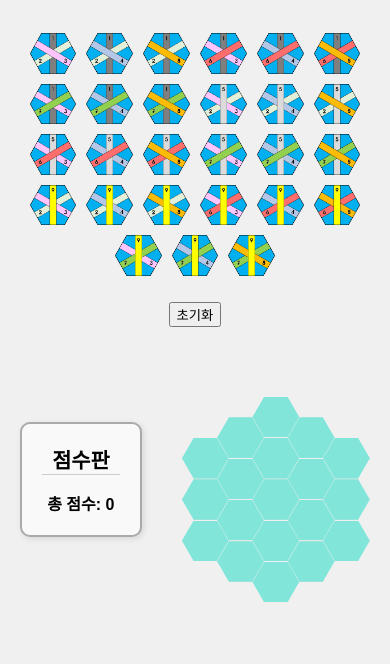
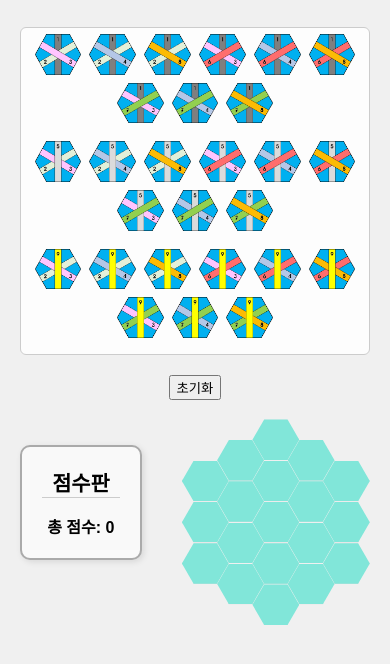
Before and after one commit to kinggodgirl/takeiteasy, a plain HTML site: page index.html in a window 390 px wide. Shown: the part 82-746 px from the top of the page. Drawn offline with Linux system fonts and the light colour scheme.

Commit message:
타일구역

```diff
--- a/index.html
+++ b/index.html
@@ -10,7 +10,12 @@
     <h1>🎲 Take It Easy</h1>
     <!-- 타일 뱅크: 아직 배치되지 않은 타일들이 여기에 표시됨 -->
 
-    <div id="tile-bank"></div>
+    <div id="tile-bank">
+      <div class="tile-group group-1"></div>
+      <div class="tile-group group-5"></div>
+      <div class="tile-group group-9"></div>
+    </div>
+
     <button onclick="resetBoard()">초기화</button>
     <!-- 보드판: 타일을 드래그해서 놓을 수 있는 19칸 -->
     <div id="mainboard">
--- a/script.js
+++ b/script.js
@@ -30,17 +30,22 @@ const tileFilenames = [
 
 const tileBank = document.getElementById("tile-bank");
 
-// 타일 생성
+const tileGroups = {
+  1: document.querySelector(".group-1"),
+  5: document.querySelector(".group-5"),
+  9: document.querySelector(".group-9"),
+};
+
 tileFilenames.forEach((name) => {
+  const prefix = parseInt(name[0]); // 시작 숫자 추출
   const img = document.createElement("img");
   img.src = `tiles/${name}.png`;
   img.className = "tile";
   img.id = `tile-${name}`;
-  img.draggable = true;
   img.dataset.code = name;
-  tileBank.appendChild(img);
+
+  tileGroups[prefix]?.appendChild(img);
 });
-
 let selectedTile = null;
 
 // 타일 이벤트 등록
@@ -59,7 +64,10 @@ function registerTileEvents() {
 }
 
 registerTileEvents();
-
+function getTileGroup(code) {
+  const prefix = parseInt(code[0]);
+  return document.querySelector(`.group-${prefix}`);
+}
 // 슬롯 드롭 이벤트
 document.querySelectorAll(".slot").forEach((slot) => {
   slot.addEventListener("dragover", (e) => e.preventDefault());
@@ -104,7 +112,8 @@ tileBank.addEventListener("drop", (e) => {
   e.preventDefault();
   const tileId = e.dataTransfer.getData("text/plain");
   const tile = document.getElementById(tileId);
-  tileBank.appendChild(tile);
+  const group = getTileGroup(tile.dataset.code);
+  group?.appendChild(tile);
   selectedTile = null;
 });
 
@@ -166,7 +175,10 @@ function calculateScore() {
 function resetBoard() {
   document.querySelectorAll(".slot").forEach((slot) => {
     const tile = slot.firstChild;
-    if (tile) tileBank.appendChild(tile);
+    if (tile) {
+      const group = getTileGroup(tile.dataset.code);
+      group?.appendChild(tile); // ← 그룹으로 복귀!
+    }
   });
   calculateScore();
 }
--- a/style.css
+++ b/style.css
@@ -7,7 +7,7 @@ body {
   padding: 20px;
 }
 button {
-  margin-bottom: 50px;
+  margin-bottom: 0;
 }
 /* 타이틀 */
 h1 {
@@ -19,12 +19,14 @@ h1 {
   display: flex;
   flex-wrap: wrap;
   justify-content: center;
-  gap: 14px; /* ⬅️ 이전보다 넉넉한 타일 간 간격 */
-  max-width: 95vw;
+  gap: 8px;
   padding: 10px;
   margin: 20px auto;
+  background-color: #fdfdfd;
+  border: 1px solid #ccc;
+  border-radius: 6px;
 }
-@media screen and (max-width: 600px) {
+and (max-width: 600px) {
   #tile-bank {
     gap: 10px;
     padding: 6px;
@@ -33,7 +35,7 @@ h1 {
 
 /* 타일 이미지 */
 .tile {
-  width: 12vw;
+  width: 80px;
   height: auto;
   cursor: grab;
   transition: transform 0.2s;
@@ -48,8 +50,8 @@ h1 {
 
 /* 슬롯: 타일을 놓을 수 있는 자리 */
 .slot {
-  width: 12vw;
-  height: calc(12vw * 0.866);
+  width: 80px;
+  height: calc(80px * 0.866);
   background-color: #81e6d9;
   clip-path: polygon(25% 0%, 75% 0%, 100% 50%, 75% 100%, 25% 100%, 0% 50%);
   touch-action: manipulation;
@@ -62,10 +64,28 @@ h1 {
 .row {
   display: flex;
   justify-content: center;
-  gap: 6vw;
-  margin-top: calc(-12vw * 0.433);
+  gap: 40px;
+  margin-top: calc(-80px * 0.433);
 }
+@media screen and (max-width: 600px) {
+  .tile,
+  .slot {
+    width: 12vw;
+    height: calc(12vw * 0.866);
+  }
 
+  .row {
+    gap: 6vw; /* 12vw의 절반 */
+    margin-top: -5.2vw; /* 겹침용으로 height 절반 */
+  }
+
+  #tile-bank {
+    max-width: 95vw;
+    padding: 6px;
+    justify-content: center;
+    flex-wrap: wrap;
+  }
+}
 #scoreboard {
   width: 220px; /* 💡 조금 더 여유 있게 */
   max-width: 90vw; /* 📱 작은 화면 대응 */
@@ -118,3 +138,22 @@ h1 {
   height: 100%;
   object-fit: contain;
 }
+.tile-group {
+  display: flex;
+  flex-wrap: wrap;
+  justify-content: center;
+  margin-bottom: 10px;
+  gap: 8px;
+}
+
+.group-1::before {
+  font-weight: bold;
+  margin-bottom: 5px;
+  display: block;
+}
+
+.group-5::before {
+}
+
+.group-9::before {
+}
```
